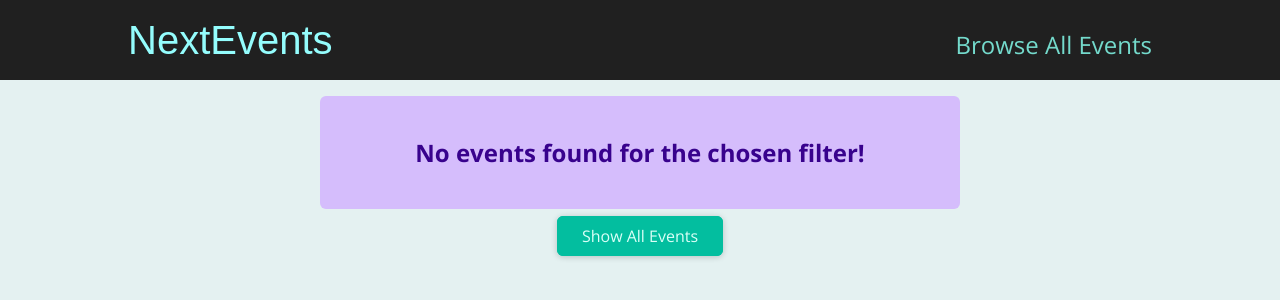
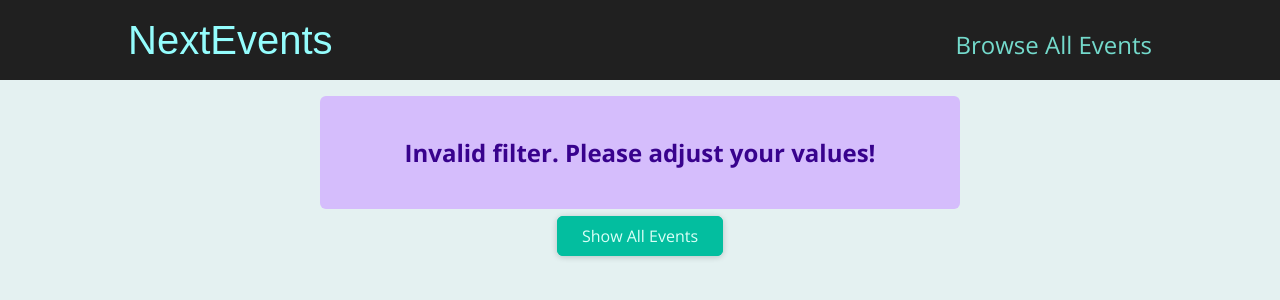
Before and after one commit to kartikmukati/nextjs-my-firstapp-v12, a Next.js app: page /events/1 in a window 1280 px wide. Shown: the top 300 px of the page. Built offline with nearby package versions, Linux system fonts and the light colour scheme.

Commit message:
page pre-rendering project part-2 final code

```diff
--- a/pages/events/[...slug].js
+++ b/pages/events/[...slug].js
@@ -22,29 +22,22 @@ function FilteredEventsPage(props) {
   // const numYear = +filteredYear;
   // const numMonth = +filteredMonth;
 
-  // if (
-  //   isNaN(numYear) ||
-  //   isNaN(numMonth) ||
-  //   numYear > 2030 ||
-  //   numYear < 2021 ||
-  //   numMonth < 1 ||
-  //   numMonth > 12
-  // ) {
-  //   return (
-  //     <Fragment>
-  //       <ErrorAlert>
-  //         <p>Invalid filter. Please adjust your values!</p>
-  //       </ErrorAlert>
-  //       <div className='center'>
-  //         <Button link='/events'>Show All Events</Button>
-  //       </div>
-  //     </Fragment>
-  //   );
-  // }
+  if (props.hasError === true) {
+    return (
+      <Fragment>
+        <ErrorAlert>
+          <p>Invalid filter. Please adjust your values!</p>
+        </ErrorAlert>
+        <div className='center'>
+          <Button link='/events'>Show All Events</Button>
+        </div>
+      </Fragment>
+    );
+  }
 
   const filteredEvents = props.events
 
-  if (props.hasError) {
+  if (!filteredEvents || filteredEvents.lenght === 0) {
     return (
       <Fragment>
         <ErrorAlert>
```
